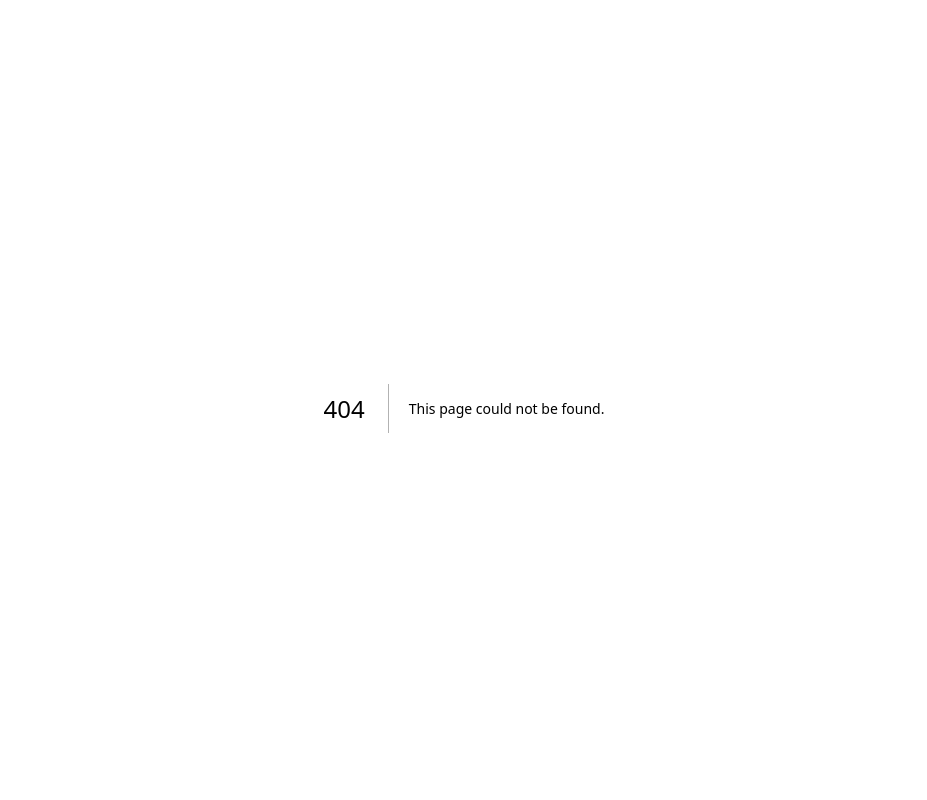
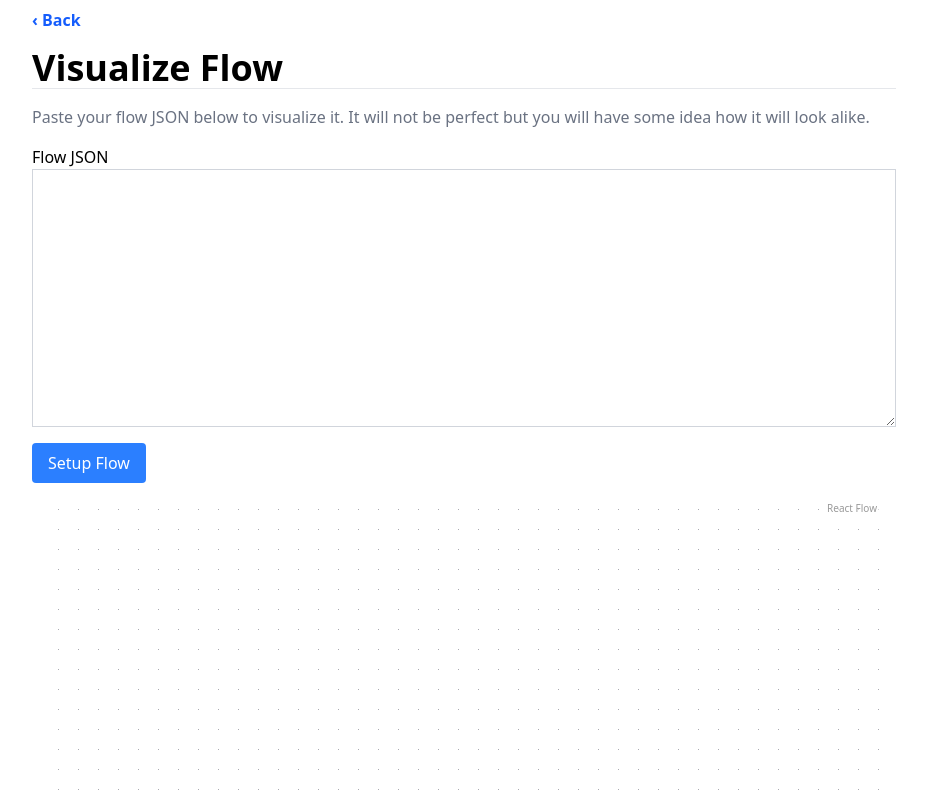
Before and after one commit to zeeforumcompany/automation-tools, a Next.js app: page /flow in a window 1280 px wide. Before the commit this address had no page. Shown: the top 800 px of the page, without its empty margins (176-1103 px from the left). Built offline with nearby package versions, Linux system fonts and the light colour scheme.

Commit message:
Add Visualize Flow

```diff
--- a/package.json
+++ b/package.json
@@ -9,6 +9,7 @@
     "lint": "next lint"
   },
   "dependencies": {
+    "@xyflow/react": "^12.8.2",
     "axios": "^1.10.0",
     "next": "15.4.2",
     "react": "19.1.0",
--- /dev/null
+++ b/src/app/flow/page.js
@@ -0,0 +1,94 @@
+'use client';
+
+import { handleChange } from '@/helpers/functions';
+import { ReactFlow, Background, Controls, MarkerType } from '@xyflow/react';
+import '@xyflow/react/dist/style.css';
+import Link from 'next/link';
+import { useState } from 'react';
+
+export default function App() {
+	const [form, setForm] = useState({
+		flow: "",
+	});
+
+	const [initialEdges, setInitialEdges] = useState([]);
+	const [initialNodes, setInitialNodes] = useState([]);
+
+	console.log(form);
+
+	const setupFlow = () => {
+		const nodes = [];
+
+		const flowJson = JSON.parse(form.flow);
+		const actions = flowJson.actions;
+		const branches = flowJson.branches;
+
+		Object.keys(actions).forEach((key) => {
+			const action = actions[key];
+
+			let x = action.x || 0;
+			let y = action.y || 0;
+
+			nodes.push({
+				id: `n${action.actionId}`,
+				position: { x, y },
+				data: { label: action.label || action.name },
+				type: 'default',
+				dependencyOrder: action.dependencyOrder,
+				sourcePosition: 'right',
+				targetPosition: 'left',
+			});
+		});
+
+		nodes.sort((a, b) => {
+			return a.dependencyOrder - b.dependencyOrder;
+		});
+		console.log(nodes);
+
+		const edges = [];
+		Object.keys(branches).forEach((key) => {
+			const branch = branches[key];
+			branch.forEach((edge) => {
+				edges.push({
+					id: `e${edge.to}-${key}`,
+					source: `n${key}`,
+					target: `n${edge.to}`,
+					type: 'default',
+					label: edge.label || '',
+					markerEnd: {
+						type: MarkerType.ArrowClosed,
+					},
+				});
+			});
+		});
+
+		setInitialNodes(nodes);
+		setInitialEdges(edges);
+	}
+
+  return (
+	<>
+		<div className="flex flex-row justify-between items-center">
+			<Link href="/" className="text-blue-600 font-bold hover:text-blue-500">‹ Back</Link>
+		</div>
+
+		<div className="py-4">
+			<h1 className="text-4xl font-bold border-b-1 border-b-gray-200 mb-4">Visualize Flow</h1>
+			<p className='text-gray-500 mb-4'>Paste your flow JSON below to visualize it. It will not be perfect but you will have some idea how it will look alike.</p>
+
+			<div className='flex flex-col mb-4'>
+				<label htmlFor="flow">Flow JSON</label>
+				<textarea id="flow" value={form.flow} onChange={(e) => handleChange(e, setForm)} name="flow" className="border border-gray-300 p-2" rows={10} />
+			</div>
+			<button className="bg-blue-500 text-white px-4 py-2 rounded" onClick={setupFlow}>Setup Flow</button>
+
+			<div className='h-lvh w-full p-4'>
+				<ReactFlow nodes={initialNodes} edges={initialEdges} attributionPosition="top-right" className='bg-gray-100'>
+					<Background />
+					<Controls />
+				</ReactFlow>
+			</div>
+		</div>
+	</>
+  );
+}
--- a/src/app/page.js
+++ b/src/app/page.js
@@ -21,7 +21,11 @@ export default function Home() {
               label = page.label;
             }
 
-            let url = `/${page.company}/${page.slug}`;
+            let url = `/${page.slug}`;
+
+            if (page.company && page.company !== '') {
+              url = `/${page.company}/${page.slug}`;
+            }
 
             return (
               <div key={url}>
--- a/src/helpers/router.js
+++ b/src/helpers/router.js
@@ -10,6 +10,7 @@ import TextToTags from "@/components/text-to-tags";
 export default function fetchCompanyAndSlugData() {
   return [
     { company: 'custom', slug: 'postman', text: "Postman", component: <Postman /> },
+    { company: '', slug: 'flow', text: "Visualize Flow" },
     { company: 'nice', slug: 'find-new-tags', text: "Compare New Tags with API Tags", component: <FindNewTags />, label: "NICE CXone" },
     { company: 'nice', slug: 'dispositions', text: "Dispositions (To JSON)", component: <Dispositions />, label: "NICE CXone" },
     { company: 'nice', slug: 'hours-of-operation', text: "Hours of Operation (To JSON)", component: <HoursOfOperation />, label: "NICE CXone" },
```
Also changed, not shown: 1 other file (tests, documents, lock files or other folders).
